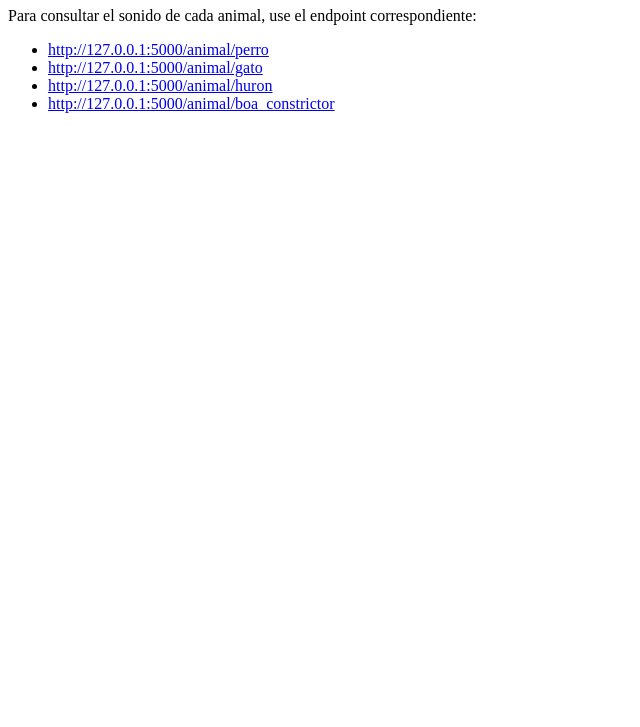
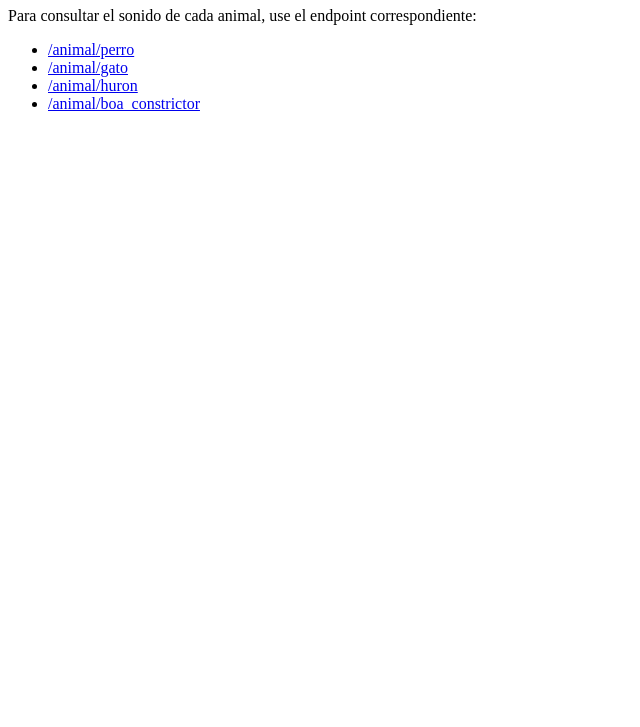
Before and after one commit to avvelan62/TALLERFINAL-AVELANDIAO, a plain HTML site: page views/index.html in a window 1280 px wide. Shown: the part 73-800 px from the top of the page, without its empty margins (0-640 px from the left). Drawn offline with Linux system fonts and the light colour scheme.

Commit message:
fix: se ajusta url del proyecto en el link

```diff
--- a/views/index.html
+++ b/views/index.html
@@ -9,10 +9,10 @@
     <h1>API Animals</h1>
     <p>Para consultar el sonido de cada animal, use el endpoint correspondiente:</p>
     <ul>
-        <li><a href="http://127.0.0.1:5000/animal/perro">http://127.0.0.1:5000/animal/perro</a></li>
-        <li><a href="http://127.0.0.1:5000/animal/gato">http://127.0.0.1:5000/animal/gato</a></li>
-        <li><a href="http://127.0.0.1:5000/animal/huron">http://127.0.0.1:5000/animal/huron</a></li>
-        <li><a href="http://127.0.0.1:5000/animal/boa_constrictor">http://127.0.0.1:5000/animal/boa_constrictor</a></li>
+        <li><a href="https://tallerfinal-avelandiao.vercel.app/animal/perro">/animal/perro</a></li>
+        <li><a href="https://tallerfinal-avelandiao.vercel.app/animal/gato">/animal/gato</a></li>
+        <li><a href="https://tallerfinal-avelandiao.vercel.app/animal/huron">/animal/huron</a></li>
+        <li><a href="https://tallerfinal-avelandiao.vercel.app/animal/boa_constrictor">/animal/boa_constrictor</a></li>
     </ul>
 </body>
 </html>
```
